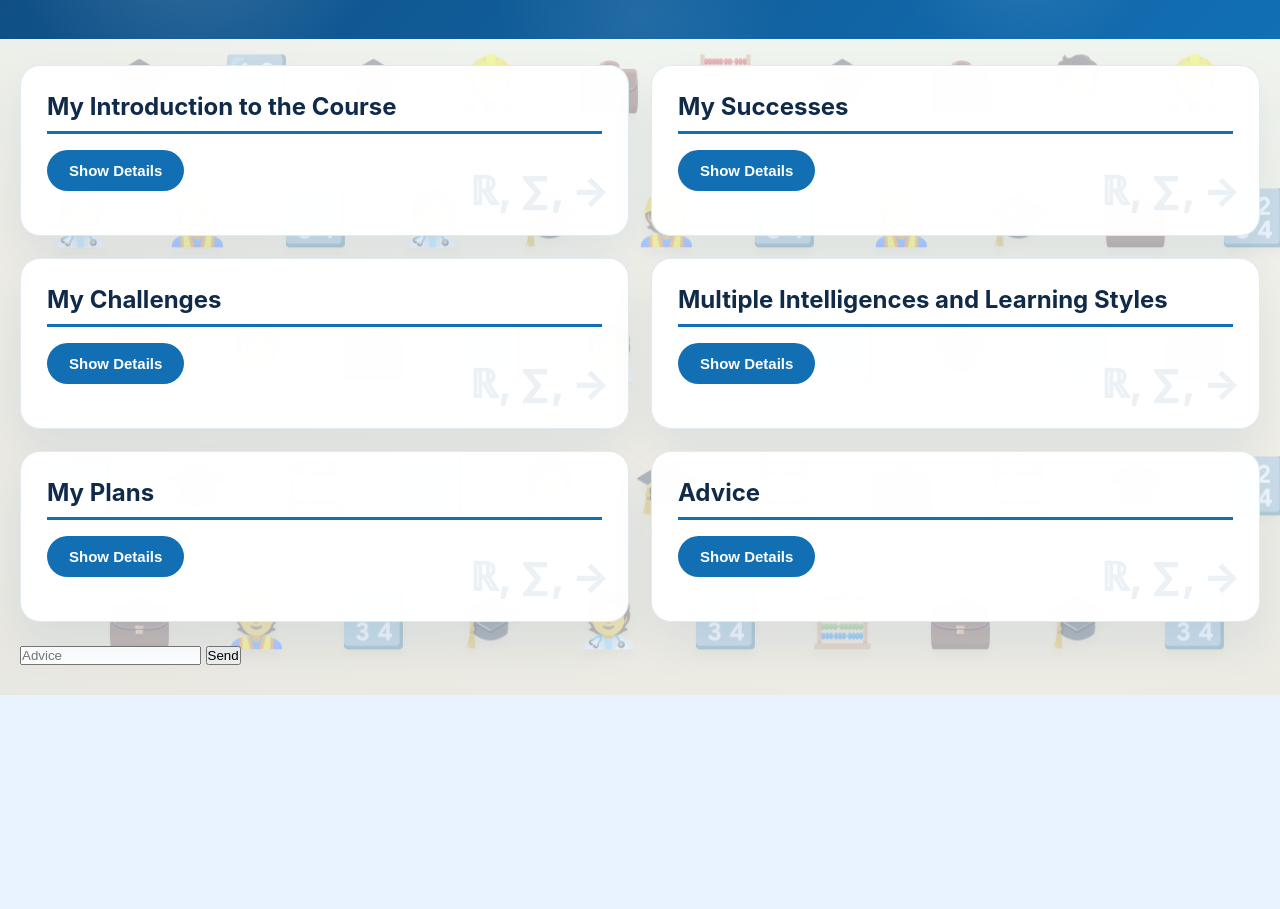
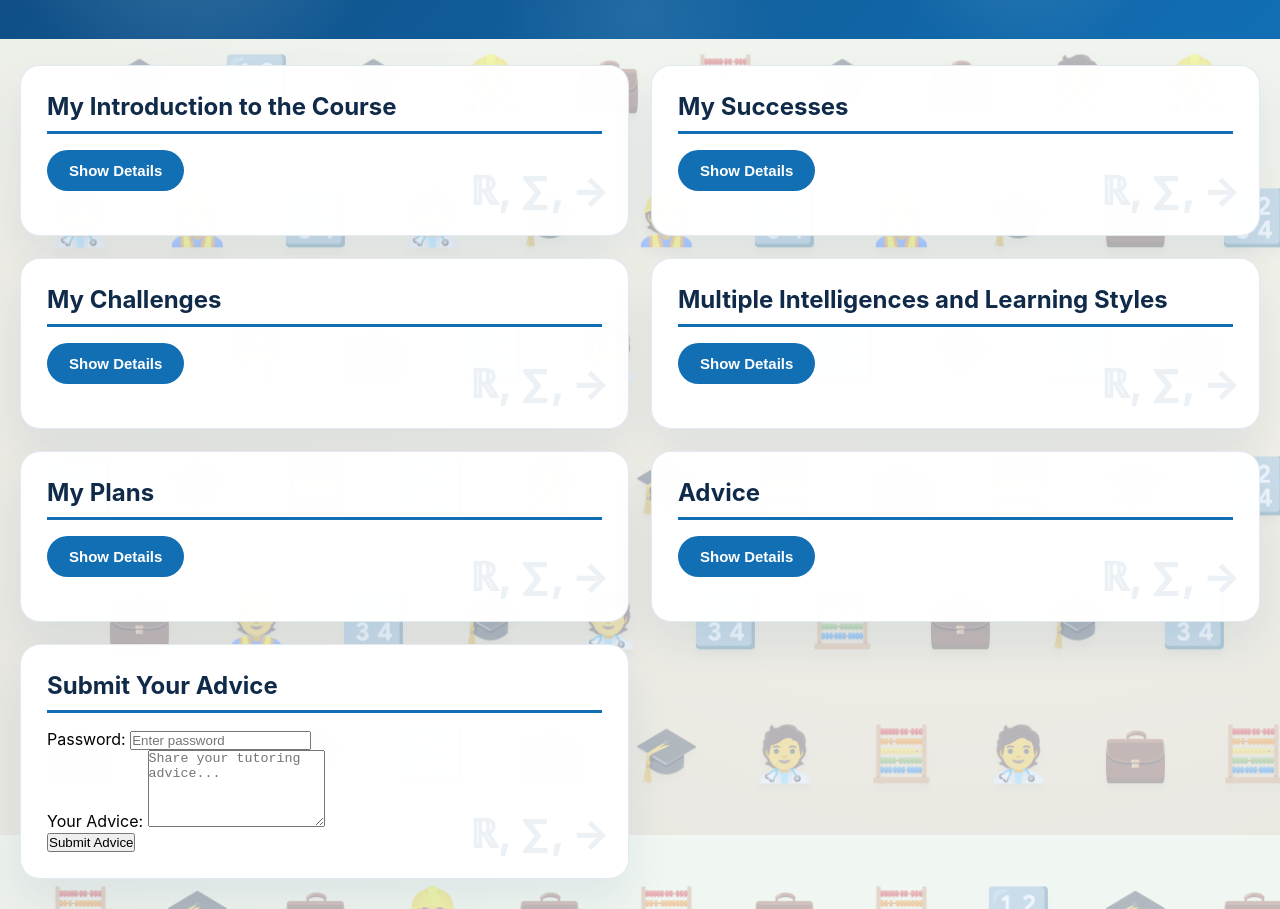
Before and after one commit to cactus-cat/peertutoring, a website: page index.html in a window 1280 px wide. Shown: the part 131-1040 px from the top of the page. Before the commit the page ends 826 px from the top, so only its background shows below. Drawn offline with Linux system fonts and the light colour scheme; no server answers.

Commit message:
Fix form structure with password and advice fields

```diff
--- a/index.html
+++ b/index.html
@@ -90,20 +90,25 @@
       <h2>Advice</h2>
       <button class="toggle-btn" onclick="toggleContent(this)">Show Details</button>
       <div class="content-box">
-        <ul>
-          <li>Try to get to know the student so that you can tailor your tutoring to their needs.</li>
-          <li>Be patient and understanding, especially when students are struggling.</li>
-          <li>Use a variety of teaching methods to cater to different learning styles.</li>
-        </ul>
+        <ul id="added-advice-list"></ul>
       </div>
     </section>
-    <form
-      method="POST"
-      action="https://script.google.com/macros/s/AKfycbyUffL23URWVE2dLc8t7vSb5lzWSlh1H79Cfumceuta2UJXOKzC-s3yJVUtK14c43wPjw/exec"
-    >
-      <input name="Advice" type="Advice" placeholder="Advice" required>
-      <button type="submit">Send</button>
-    </form>
+
+    <!-- Form to Submit Advice -->
+    <section class="content-section">
+      <h2>Submit Your Advice</h2>
+      <form id="advice-form" onsubmit="submitAdvice(event)">
+        <div class="form-group">
+          <label for="advice-password">Password:</label>
+          <input type="password" id="advice-password" placeholder="Enter password" required>
+        </div>
+        <div class="form-group">
+          <label for="advice-text">Your Advice:</label>
+          <textarea id="advice-text" placeholder="Share your tutoring advice..." rows="5" required></textarea>
+        </div>
+        <button type="submit">Submit Advice</button>
+      </form>
+    </section>
   </main>
   <script src="scripts.js"></script>
 </body>
```
